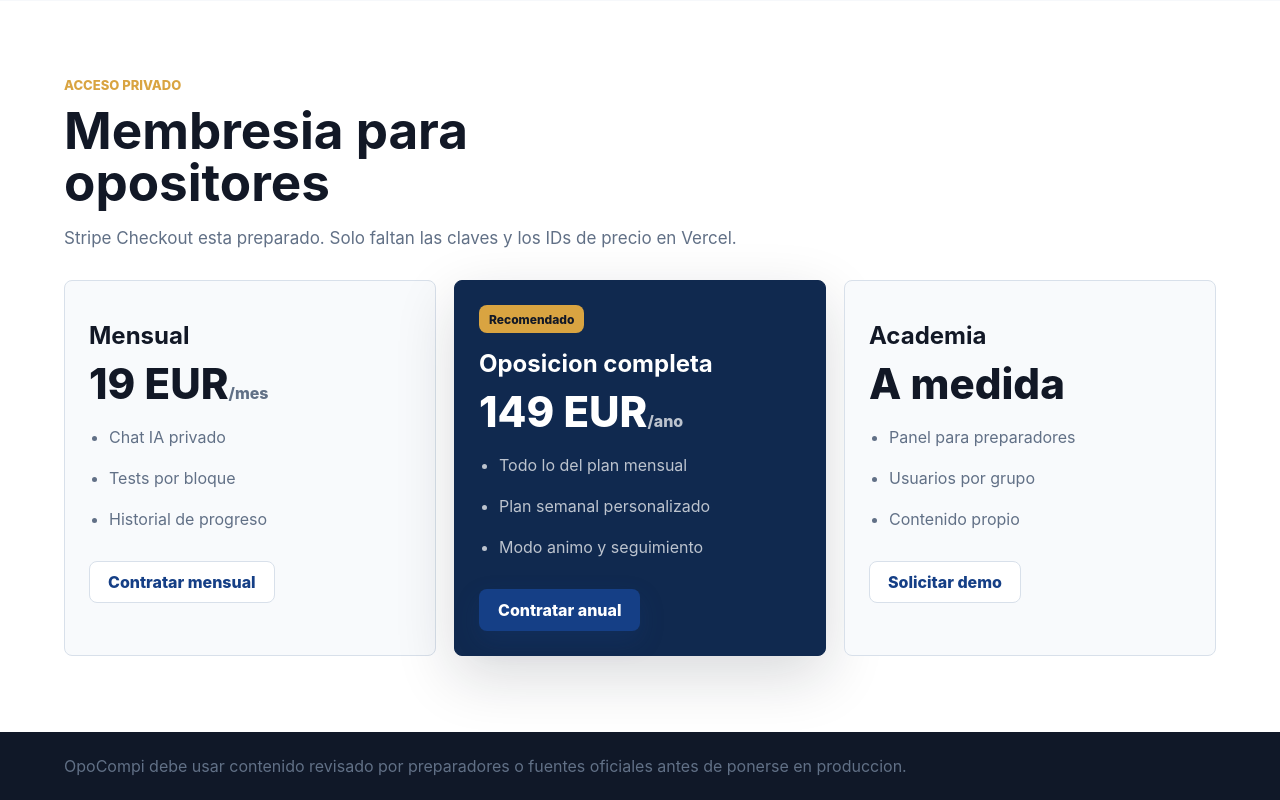
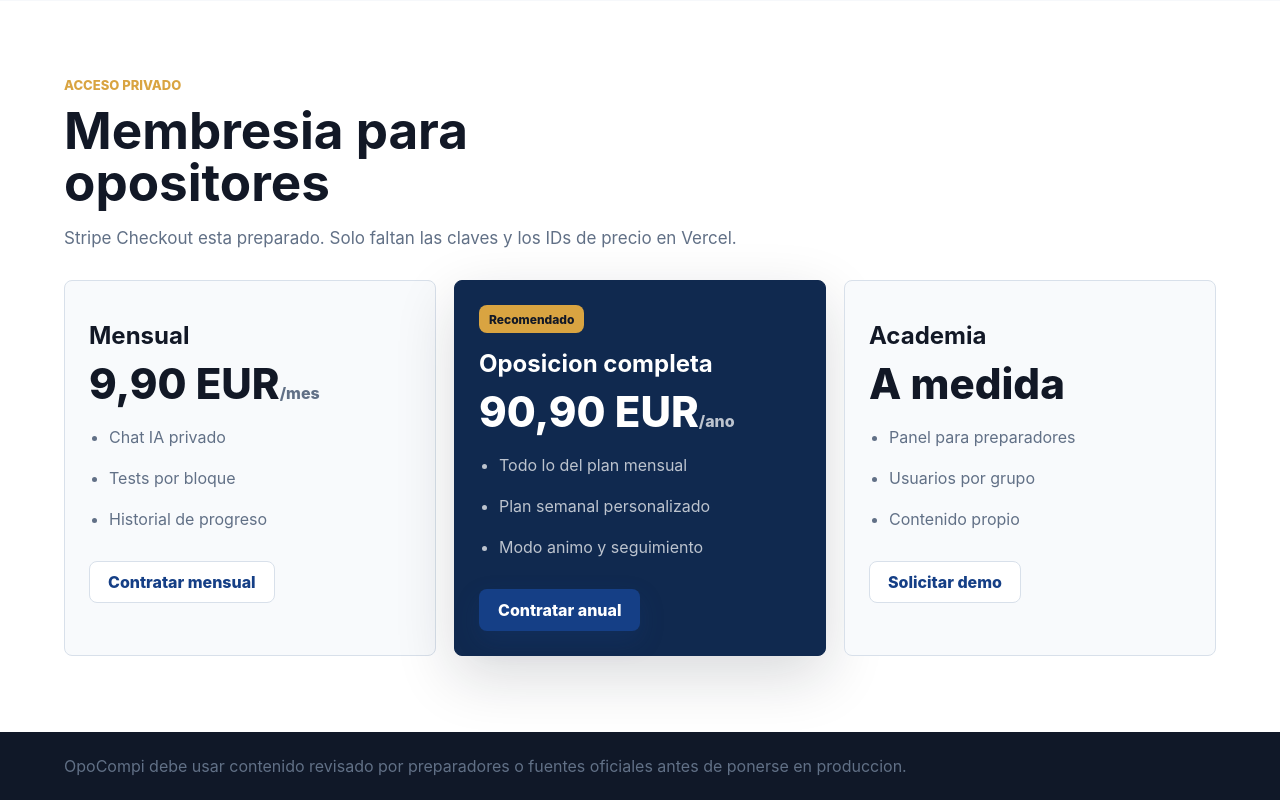
Before and after one commit to emilianocabotdiaz-cpu/opocompi, a Next.js app: page / in a window 1280 px wide. Shown: the part 2249-3049 px from the top of the page. Built offline with nearby package versions, Linux system fonts and the light colour scheme; no server answers.

Commit message:
Add files via upload

```diff
--- a/app/page.tsx
+++ b/app/page.tsx
@@ -358,7 +358,7 @@ export default function Home() {
           <div className="pricing-grid">
             <article className="price-card">
               <h3>Mensual</h3>
-              <p className="price">19 EUR<span>/mes</span></p>
+              <p className="price">9,90 EUR<span>/mes</span></p>
               <ul>
                 <li>Chat IA privado</li>
                 <li>Tests por bloque</li>
@@ -371,7 +371,7 @@ export default function Home() {
             <article className="price-card featured">
               <div className="tag">Recomendado</div>
               <h3>Oposicion completa</h3>
-              <p className="price">149 EUR<span>/ano</span></p>
+              <p className="price">90,90 EUR<span>/ano</span></p>
               <ul>
                 <li>Todo lo del plan mensual</li>
                 <li>Plan semanal personalizado</li>
```
Also changed, not shown: 2 other files (tests, documents, lock files or other folders).
